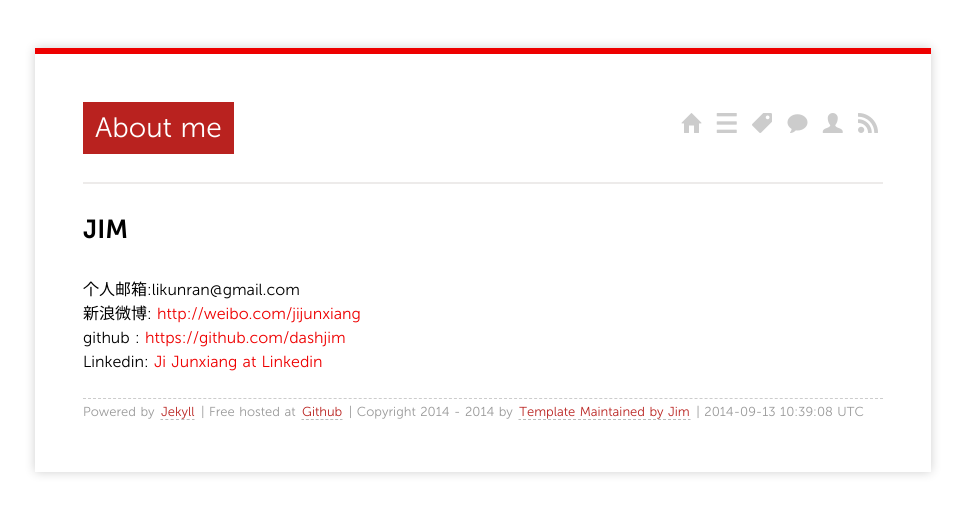
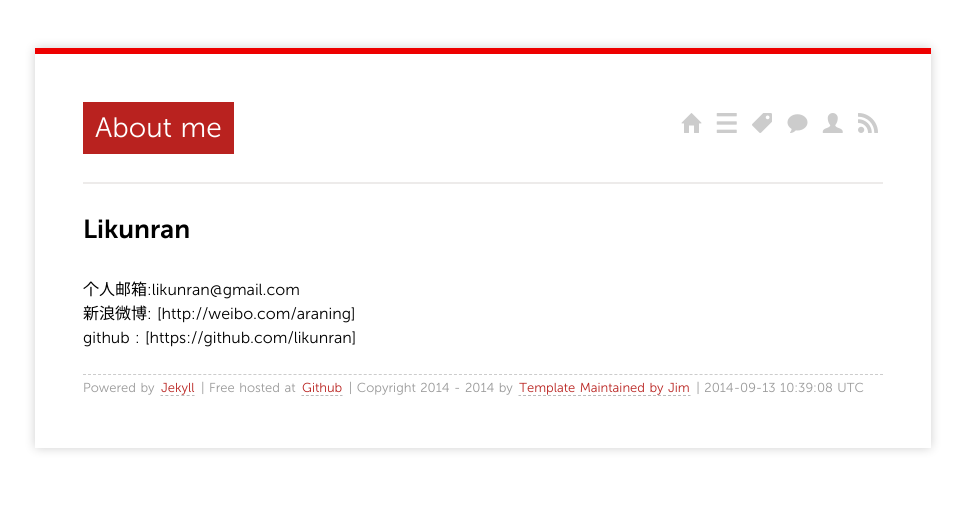
Before and after one commit to likunran/likunran.github.com, a Jekyll site: the page built from about/index.md, in a window 1280 px wide. Shown: the top 514 px of the page, without its empty margins (157-1122 px from the left). Built offline with Jekyll 4.4.1, drawn with Linux system fonts in a browser that asks for light colours; nearby versions of some CDN libraries; Markdown is read by kramdown in place of the engine named in the settings; comment, search, counter and statistics services are not loaded.

Commit message:
likunran

```diff
--- a/about/index.md
+++ b/about/index.md
@@ -4,9 +4,8 @@ layout: page
 comments: yes
 ---
 
-##JIM
+##Likunran
 
 个人邮箱:likunran@gmail.com
-新浪微博: [http://weibo.com/jijunxiang](http://weibo.com/jijunxiang)
-github : [https://github.com/dashjim](https://github.com/dashjim)
-Linkedin: [Ji Junxiang at Linkedin](http://www.linkedin.com/pub/junxiang-ji/58/97/b90)
+新浪微博: [http://weibo.com/araning]
+github : [https://github.com/likunran]
```
